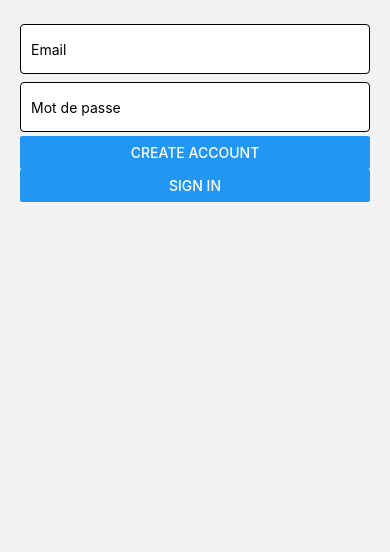
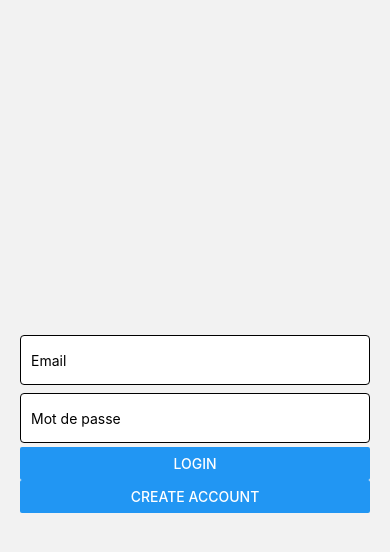
Before and after one commit to Simon-Chevance/mes-bonnes-adresses, a React Native app: screen /Login in a window 390 px wide. Shown: the top 552 px of the page. Built offline with nearby package versions, Linux system fonts and the light colour scheme; no server answers.

Commit message:
login & register

```diff
--- a/App.js
+++ b/App.js
@@ -1,5 +1,5 @@
 import { StatusBar } from 'expo-status-bar';
-import React from 'react';
+import React, {useState} from 'react';
 import { StyleSheet } from 'react-native';
 import { NavigationContainer } from '@react-navigation/native';
 import { createNativeStackNavigator } from '@react-navigation/native-stack';
@@ -9,6 +9,7 @@ import Home from './app/screens/Home';
 const Stack = createNativeStackNavigator();
 
 export default function App() {
+
   return (
       <NavigationContainer>
         <Stack.Navigator>
--- a/app/screens/Login.jsx
+++ b/app/screens/Login.jsx
@@ -1,4 +1,4 @@
-import { Button, StyleSheet, TextInput, View } from "react-native";
+import {ActivityIndicator, Button, StyleSheet, TextInput, View} from "react-native";
 import React, { useState, useEffect } from "react";
 import { useNavigation } from "@react-navigation/core";
 import { getAuth, createUserWithEmailAndPassword, onAuthStateChanged, signInWithEmailAndPassword } from "firebase/auth";
@@ -6,7 +6,7 @@ import { getAuth, createUserWithEmailAndPassword, onAuthStateChanged, signInWith
 const Login = () => {
     const [email, setEmail] = useState("");
     const [password, setPassword] = useState("");
-
+    const [loading, setLoading] = useState(false);
     const navigation = useNavigation();
     const auth = getAuth();
 
@@ -21,17 +21,22 @@ const Login = () => {
         });
     }, []);
 
-    const signUp = () => {
+    const signUp = async () => {
+        setLoading(true);
         console.log("auth", auth);
-        createUserWithEmailAndPassword(auth, email, password)
+        try {
+            const response = await createUserWithEmailAndPassword(auth, email, password)
                 .then(userCredentials => {
                     const user = userCredentials.user;
                     console.log("Registered user : ", user);
                 })
-            .catch((error) => {
+        } catch (error) {
             console.error('Sign up error:', error.message);
             alert(error.message);
-            });
+        } finally {
+            setLoading(false);
+        }
+
     }
 
     const signIn = () => {
@@ -40,6 +45,7 @@ const Login = () => {
             .then(userCredentials => {
                 const user = userCredentials.user;
                 console.log("Current user : ", user);
+                navigation.replace("Home");
             })
             .catch((error) => {
                 console.error('Sign in error:', error.message);
@@ -52,8 +58,14 @@ const Login = () => {
             <TextInput style={styles.input} placeholder="Email" onChangeText={text => setEmail(text)} value={email}/>
             <TextInput style={styles.input} textContentType={"password"} placeholder="Mot de passe" onChangeText={text => setPassword(text)} value={password} secureTextEntry/>
 
+            {loading ?(
+                <ActivityIndicator size="large" color="#0000ff"/>
+            ) : (
+                <>
+                    <Button title={"Login"} onPress={signIn} />
                     <Button title={"Create account"} onPress={signUp} />
-            <Button title={"Sign In"} onPress={signIn} />
+                </>
+            )}
         </View>
     )
 }
@@ -63,8 +75,8 @@ export default Login;
 const styles = StyleSheet.create({
     container: {
         marginHorizontal: 20,
-        flexDirection: "column",
-        paddingVertical:20,
+        flex:1,
+        justifyContent: 'center',
     },
     input: {
         marginVertical:4,
```
Lines whose indentation alone changed are shown as unchanged.
